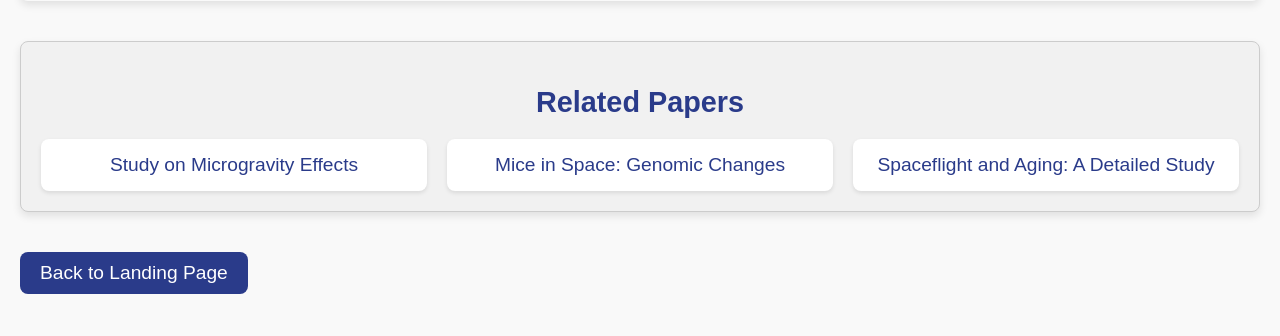
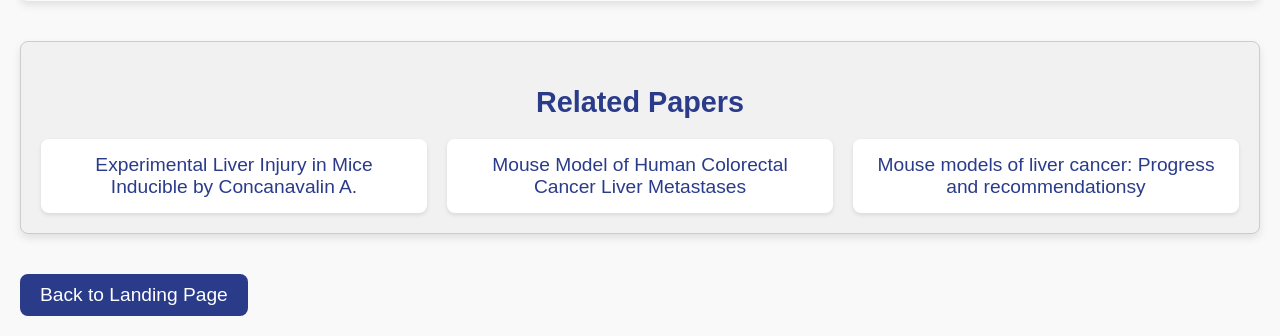
Before and after one commit to AnthonyLovesCoffee/GeneView, a Flask app: page /experiment/OSD-379 in a window 1280 px wide. Shown: the part 1756-2092 px from the top of the page. Before the commit the page ends 2050 px from the top, so only its background shows below. Run offline with Flask 3, Linux system fonts and the light colour scheme; data that the repository does not hold is empty; some libraries are stand-ins or nearby versions.

Commit message:
updated related links

```diff
--- a/templates/OSD-379_details.html
+++ b/templates/OSD-379_details.html
@@ -26,11 +26,9 @@
     <section id="related-papers">
         <h2>Related Papers</h2>
         <div class="papers-grid">
-            <!-- Paper links (example) -->
-            <a href="https://example.com/paper1" target="_blank">Study on Microgravity Effects</a>
-            <a href="https://example.com/paper2" target="_blank">Mice in Space: Genomic Changes</a>
-            <a href="https://example.com/paper3" target="_blank">Spaceflight and Aging: A Detailed Study</a>
-            <!-- Add more paper links as needed -->
+            <a href="https://www.jci.org/articles/view/115836" target="_blank">Experimental Liver Injury in Mice Inducible by Concanavalin A.</a>
+            <a href="https://academic.oup.com/jnci/article-abstract/77/6/1303/870792" target="_blank">Mouse Model of Human Colorectal Cancer Liver Metastases</a>
+            <a href="https://www.ncbi.nlm.nih.gov/pmc/articles/PMC4695120/" target="_blank">Mouse models of liver cancer: Progress and recommendationsy</a>
         </div>
     </section>
 
```
Also changed, not shown: templates/OSD-665_details.html (+3 -4 lines).
